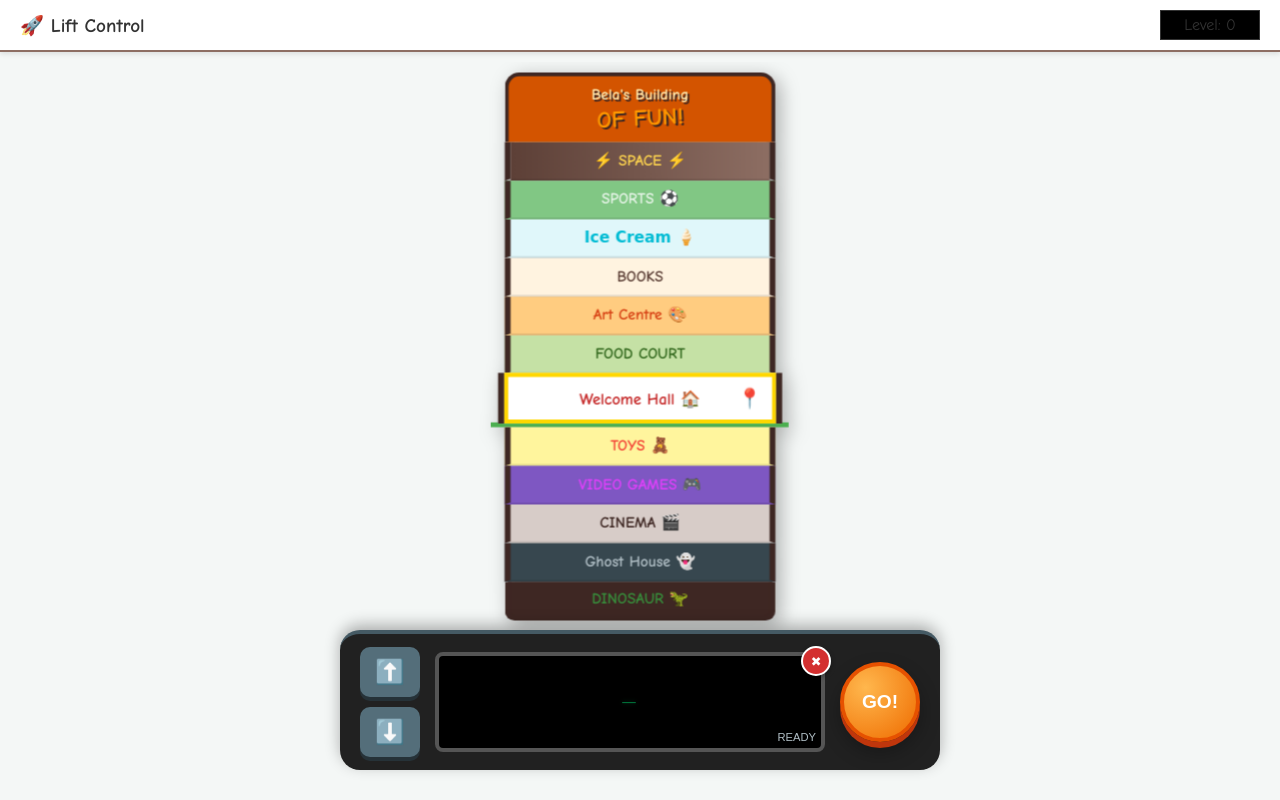
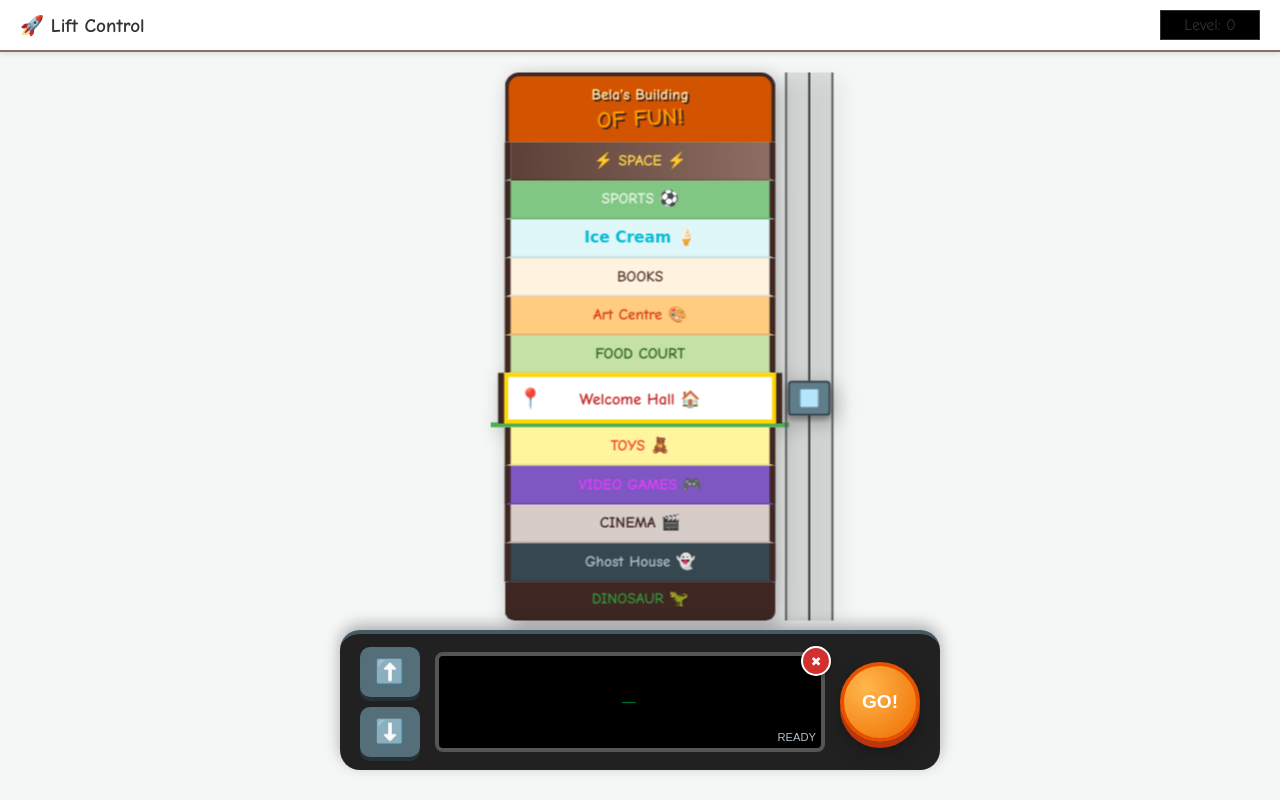
Before and after one commit to puneetgarg80/integer, a plain HTML site: page index.html in a window 1280 px wide. Drawn offline with Linux system fonts and the light colour scheme.

Commit message:
feat: add visual lift system with dynamic positioning and adjust active floor indicator.

```diff
--- a/index.html
+++ b/index.html
@@ -269,7 +269,8 @@
         .floor.active-lift::after {
             content: "📍";
             position: absolute;
-            right: 10px;
+            left: 10px;
+            /* Moved to left to avoid lift overlap */
             font-size: 1.2rem;
             animation: bounce 0.8s infinite;
         }
@@ -282,8 +283,59 @@
             }
 
             50% {
-                transform: translateX(-5px);
+                transform: translateX(5px);
             }
+        }
+
+        /* --- Lift Styles --- */
+        .lift-shaft {
+            position: absolute;
+            right: -60px;
+            /* Position to the right of the building */
+            top: 0;
+            bottom: 0;
+            width: 50px;
+            background: rgba(0, 0, 0, 0.1);
+            border-left: 2px solid #555;
+            border-right: 2px solid #555;
+            z-index: 5;
+        }
+
+        .lift-cable {
+            position: absolute;
+            left: 50%;
+            top: 0;
+            height: 100%;
+            width: 2px;
+            background: #333;
+            transform: translateX(-50%);
+            z-index: 1;
+        }
+
+        .lift-car {
+            position: absolute;
+            width: 44px;
+            height: 36px;
+            /* Slightly smaller than floor height (40px) */
+            background: #607D8B;
+            border: 2px solid #37474F;
+            border-radius: 4px;
+            left: 1px;
+            /* Top will be set dynamically via JS */
+            transition: top 0.8s ease-in-out;
+            z-index: 2;
+            display: flex;
+            justify-content: center;
+            align-items: center;
+            box-shadow: 0 4px 6px rgba(0, 0, 0, 0.3);
+        }
+
+        .lift-window {
+            width: 20px;
+            height: 20px;
+            background: #B3E5FC;
+            border: 1px solid #78909C;
+            border-radius: 2px;
         }
 
         /* --- Controls (Game Pad Style) --- */
@@ -525,6 +577,14 @@
                 <div class="floor cinema" data-level="-3">CINEMA 🎬</div>
                 <div class="floor ghost" data-level="-4">Ghost House 👻</div>
                 <div class="floor dinosaur" data-level="-5">DINOSAUR 🦖</div>
+
+                <!-- Lift System -->
+                <div class="lift-shaft">
+                    <div class="lift-cable"></div>
+                    <div class="lift-car" id="lift-car">
+                        <div class="lift-window"></div>
+                    </div>
+                </div>
             </div>
         </div>
 
@@ -617,6 +677,30 @@
                 const sign = currentLevel > 0 ? '+' : '';
                 statusDisplay.innerText = `Level: ${sign}${currentLevel}`;
             }
+
+            updateLiftPosition();
+        }
+
+        function updateLiftPosition() {
+            const building = document.getElementById('building');
+            const targetFloor = document.querySelector(`.floor[data-level='${currentLevel}']`);
+            const liftCar = document.getElementById('lift-car');
+            const roof = document.querySelector('.roof');
+
+            if (!targetFloor || !liftCar || !building) return;
+
+            // Calculate position relative to the building container
+            // The floor's offsetTop is relative to the building container
+            // We want to center the lift on the floor.
+
+            const floorTop = targetFloor.offsetTop;
+            const floorHeight = targetFloor.offsetHeight;
+            const liftHeight = liftCar.offsetHeight;
+
+            // Center vertically
+            const topPos = floorTop + (floorHeight / 2) - (liftHeight / 2);
+
+            liftCar.style.top = `${topPos}px`;
         }
 
         async function startJourney() {
```
